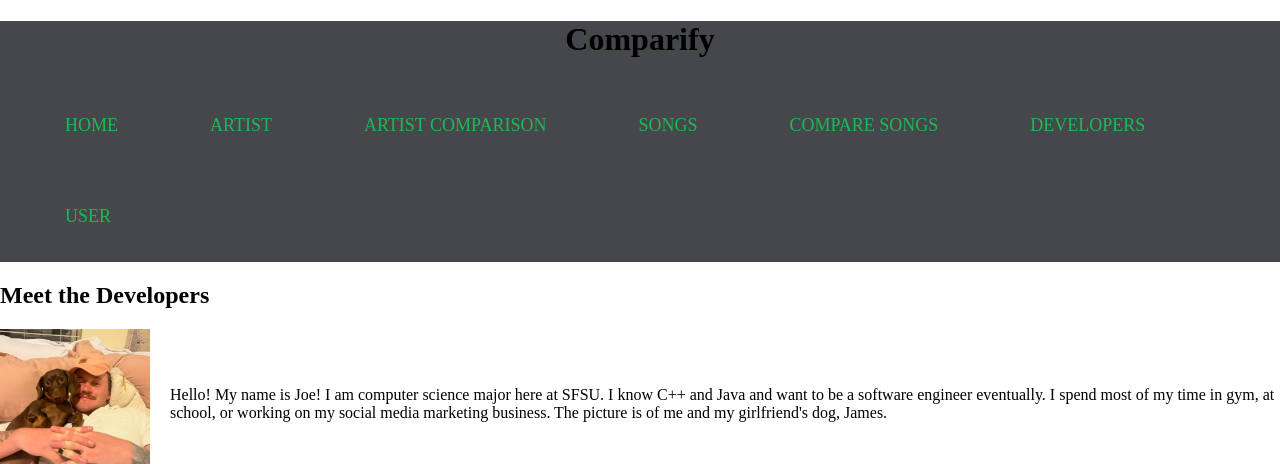
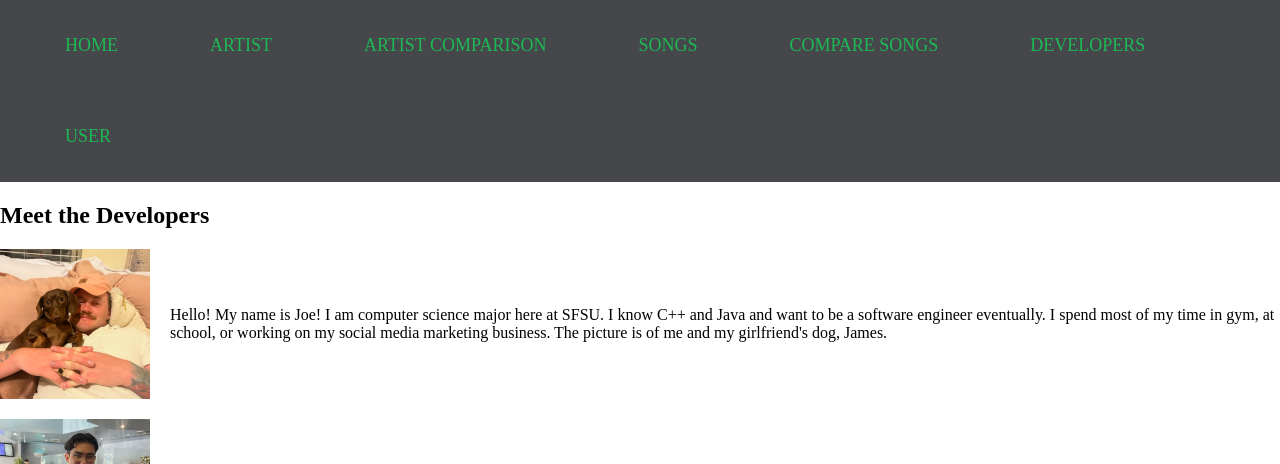
Before and after one commit to randolfuy01/SongDataAnalysis, a website: page public/developers.html in a window 1280 px wide. Shown: the top 464 px of the page. Drawn offline with Linux system fonts and the light colour scheme.

Commit message:
Fixed format for the developer page

```diff
--- a/package.json
+++ b/package.json
@@ -2,6 +2,6 @@
   "dependencies": {
     "anychart": "^8.11.1",
     "express": "^4.18.2",
-    "node": "^20.7.0"
+    "node": "^20.9.0"
   }
 }
--- a/public/developers.html
+++ b/public/developers.html
@@ -9,11 +9,7 @@
     <link rel="stylesheet" href="style.css">
 </head>
 <body>
-
     <header>
-    <div id="title">
-        <h1 id="Title">Comparify</h1>
-    </div>
         <div id="navigation-bar">
             <nav>
                 <ul>
@@ -53,11 +49,11 @@
                 <p> My name is Hilary. I'm junior at SFSU majoring in computer science. My languages are  C++, Java, and JavaScript. My hobbies are playing video games, cooking, and spending time with friends.</p>
             </div>
         </div>
-
+    </div>
     <div id="footer">
         <!-- You can add footer content here -->
     </div>
-</div>
+</body>
 
 <script src="index.js"></script>
 </body>
```
Also changed, not shown: public/images/gabe.jpg (added), 1 other file. Lines whose indentation alone changed are shown as unchanged.
